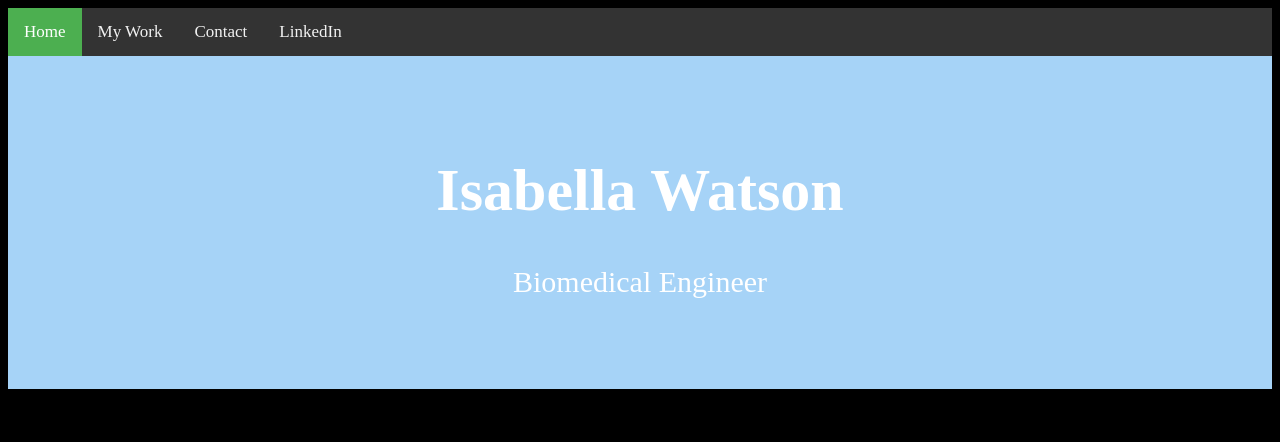
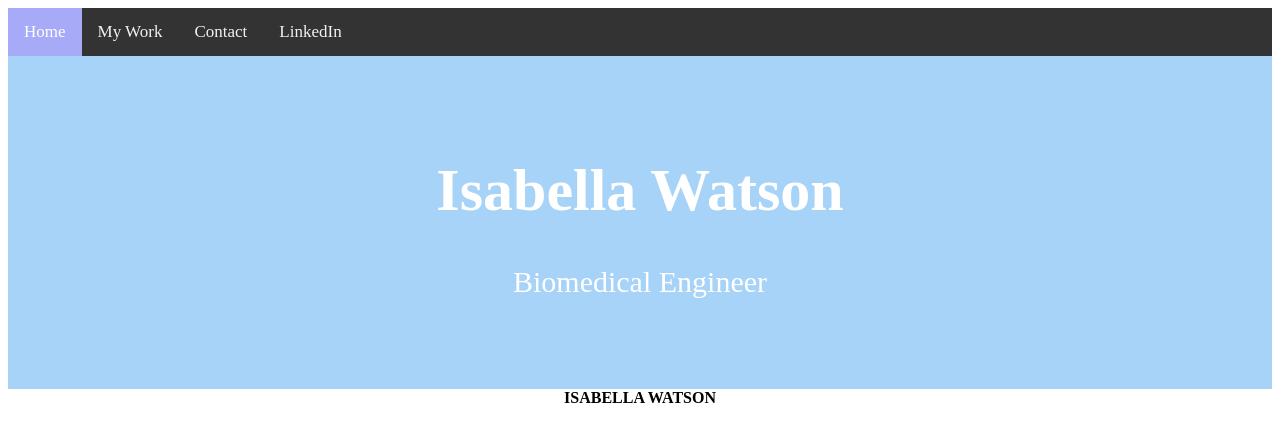
Before and after one commit to isabellaw5/isabellaw5.github.io, a plain HTML site: page index.html in a window 1280 px wide. Drawn offline with Linux system fonts and the light colour scheme.

Commit message:
Update index.html

```diff
--- a/index.html
+++ b/index.html
@@ -27,18 +27,21 @@
   padding: 14px 16px;
   text-decoration: none;
   font-size: 17px;
+  font: Bookman;
 }
 
 /* Change the color of links on hover */
 .topnav a:hover {
-  background-color: #ddd;
+  background-color: #A6AAF7;
   color: black;
+  font: Bookman;
 }
 
 /* Add a color to the active/current link */
 .topnav a.active {
-  background-color: #4CAF50;
+  background-color: #A6AAF7;
   color: white;
+  font: Bookman;
 }
 
 .header {
@@ -47,17 +50,19 @@
   background: #A6D3F7;
   color: white;
   font-size: 30px;
+  font: Bookman;
 }
 
 .body {
   width: 300px;
   margin: auto;
   border: 1px solid red;
+  font: Bookman;
 }
 
 </style>
 </head>
-<body style="background-color:black;">
+
 <div class="topnav">
   <a class="active" href="#home">Home</a>
   <a href="#MyWork">My Work</a>
```
